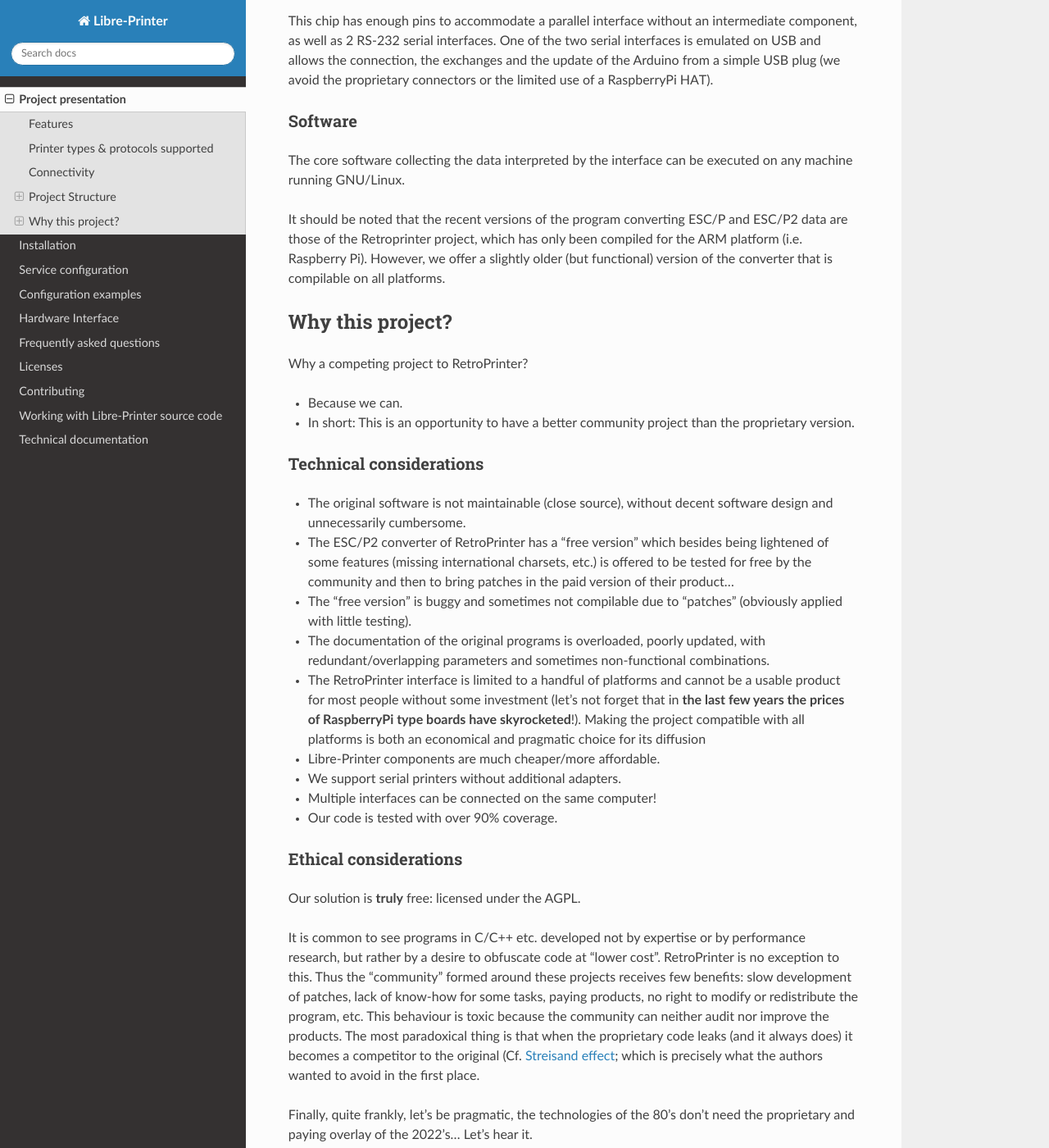
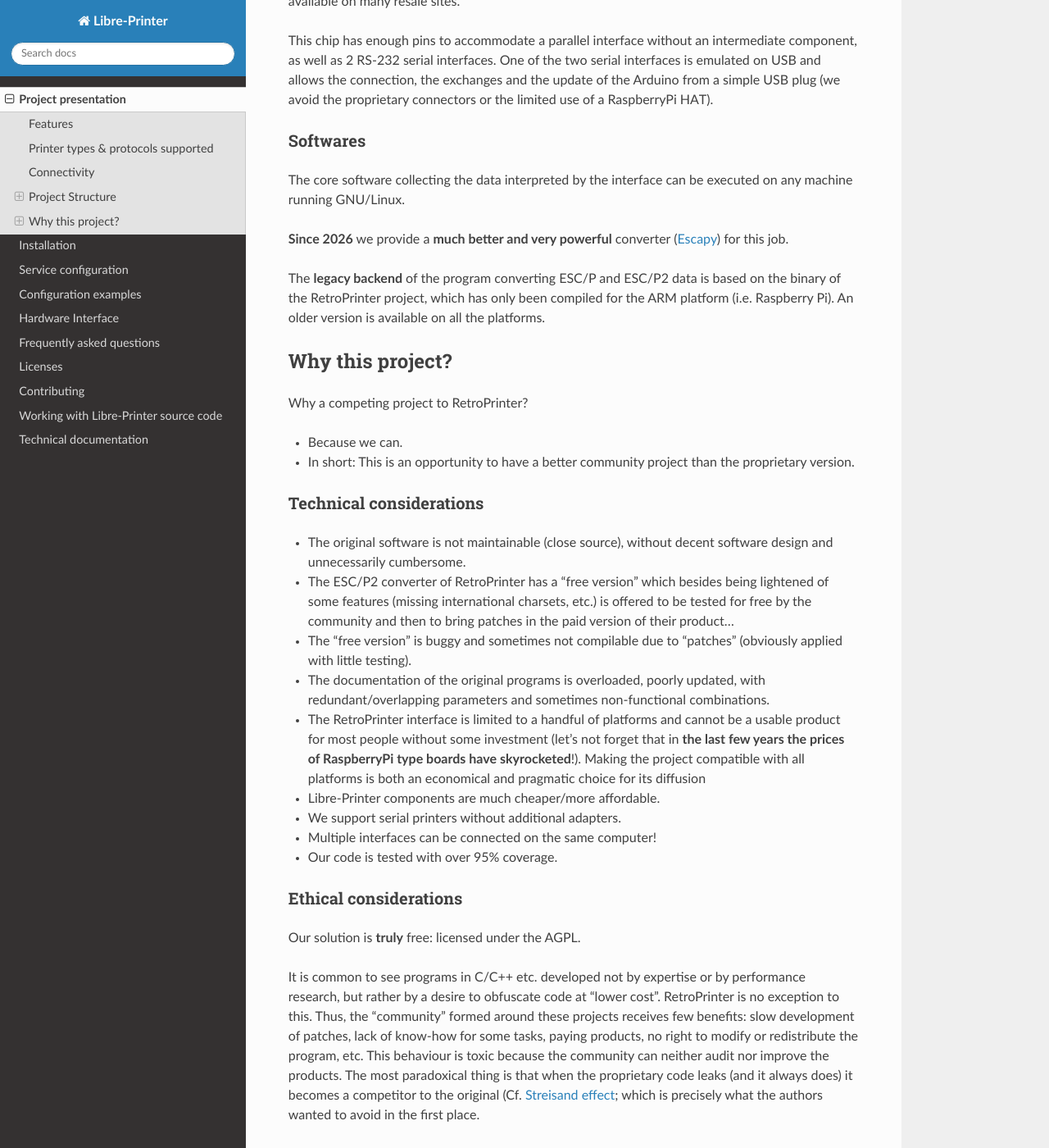
Before and after one commit to ysard/libre-printer, a Sphinx documentation site: the page built from doc/source/project_presentation.rst, in a window 1280 px wide and 1400 px high, scrolled down 2198 px. Shown: the whole window at 82% size. Built offline with Sphinx 7.4.7 and the Read the Docs theme 3.1.0, drawn with Linux system fonts in a browser that asks for light colours; some of the changed text lies outside the part shown.

Commit message:
[doc] Rework chapters; sync with new implementations

```diff
--- a/doc/source/project_presentation.rst
+++ b/doc/source/project_presentation.rst
@@ -49,7 +49,9 @@
 The supported interfaces & devices are the following:
 
 - Epson printers:
-    ESC/P - ESC/P2, 9 & 24 pins
+    ESC/P - ESC/P2, 9 & 24 pins thanks to `Escapy <https://github.com/ysard/escapy>`_,
+    that reliably and almost exhaustively interprets the command set to
+    produce searchable PDF files.
 - HP PCL printers:
     Any resolution and format (Ex: 150dpi, 300dpi, 600dpi), color or grayscale
     thanks to the project
@@ -60,7 +62,8 @@
     `hp2xx <https://www.gnu.org/software/hp2xx/>`_.
 - Seiko Quartz Watch Tester Printers:
     Specifically the Seiko Qt-2100 Timegrapher device.
-    Thanks to our own project: `Seiko Converter <https://github.com/ysard/seiko_qt2100_converter>`_
+    Thanks to our own project:
+    `Seiko Converter <https://github.com/ysard/seiko_qt2100_converter>`_
 
 Much more will come depending on the community's participation in terms
 of funding, developing or sharing raw device output data for retroengineering purposes.
@@ -94,18 +97,19 @@
 Arduino from a simple USB plug (we avoid the proprietary connectors or the limited
 use of a RaspberryPi HAT).
 
-Software
---------
+Softwares
+---------
 
 The core software collecting the data interpreted by the interface can be executed
 on any machine running GNU/Linux.
 
-It should be noted that the recent versions of the program converting ESC/P and
-ESC/P2 data are those of the Retroprinter project, which has only been compiled
-for the ARM platform (i.e. Raspberry Pi).
-However, we offer a slightly older (but functional) version of the converter that
-is compilable on all platforms.
+**Since 2026** we provide a **much better and very powerful**
+converter (`Escapy <https://github.com/ysard/escapy>`_) for this job.
 
+The **legacy backend** of the program converting ESC/P and ESC/P2 data is
+based on the binary of the RetroPrinter project, which has only been compiled
+for the ARM platform (i.e. Raspberry Pi). An older version is available on all
+the platforms.
 
 Why this project?
 =================
@@ -139,7 +143,7 @@
 - |project_name| components are much cheaper/more affordable.
 - We support serial printers without additional adapters.
 - Multiple interfaces can be connected on the same computer!
-- Our code is tested with over 90% coverage.
+- Our code is tested with over 95% coverage.
 
 
 Ethical considerations
@@ -150,7 +154,7 @@
 It is common to see programs in C/C++ etc. developed not by expertise or by
 performance research, but rather by a desire to obfuscate code at "lower cost".
 RetroPrinter is no exception to this.
-Thus the "community" formed around these projects receives few benefits:
+Thus, the "community" formed around these projects receives few benefits:
 slow development of patches, lack of know-how for some tasks, paying products,
 no right to modify or redistribute the program, etc.
 This behaviour is toxic because the community can neither audit nor improve the
@@ -160,4 +164,5 @@
 which is precisely what the authors wanted to avoid in the first place.
 
 Finally, quite frankly, let's be pragmatic, the technologies of the 80's don't
-need the proprietary and paying overlay of the 2022's... Let's hear it.
+need proprietary overpriced, overloaded and flawed stuff of the 2022's... Let's
+spread the word.
```
